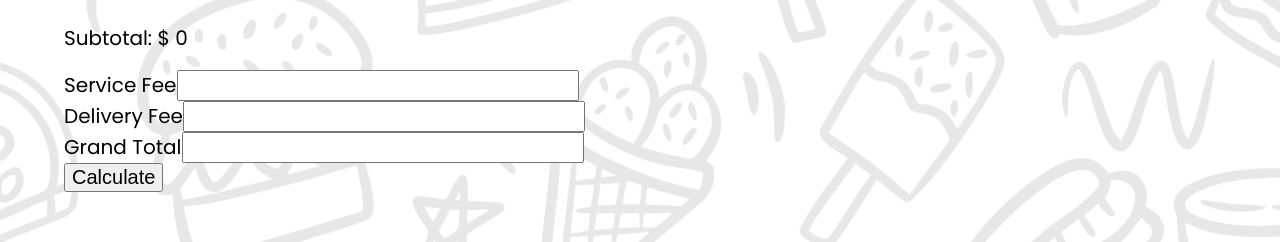
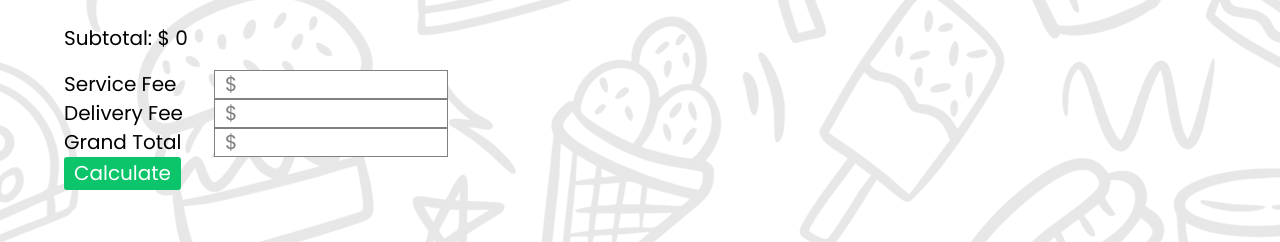
Before and after one commit to shanningtatum/shannontao-project3, a React (Create React App) app: page / in a window 1280 px wide. Shown: the part 447-689 px from the top of the page. Built offline with nearby package versions, Linux system fonts and the light colour scheme; no server answers; the database is empty.

Commit message:
fixed calculations and added more stylings for input

```diff
--- a/src/App.css
+++ b/src/App.css
@@ -1,38 +1,264 @@
-.App {
-  text-align: center;
+
+
+/* MY CODE */
+
+/* BASE STYLES */
+
+html{
+  font-size:125%;
 }
 
-.App-logo {
-  height: 40vmin;
-  pointer-events: none;
+*{
+  --green:#0cc46a;
+  --delete:#F38375;
+  --delete-hover:#EF6351;
+  font-family:'Poppins',sans-serif;
 }
 
-@media (prefers-reduced-motion: no-preference) {
-  .App-logo {
-    animation: App-logo-spin infinite 20s linear;
-  }
+.wrapper{
+  width:90%;
+  max-width:1440px;
+  margin:0 auto;
+  position: relative;
 }
 
-.App-header {
-  background-color: #282c34;
-  min-height: 100vh;
-  display: flex;
-  flex-direction: column;
-  align-items: center;
-  justify-content: center;
-  font-size: calc(10px + 2vmin);
-  color: white;
+main::before{
+  content:'';
+  position: absolute;
+  top:8vh;
+  right:0;
+  bottom:0;
+  left:0;
+  width:100vw;
+  height:90vh;
+  background-image:url('./assets/vecteezy_fast-food-doodle-hand-drawn-set_6050745.jpg');
+  background-position:center;
+  opacity:0.1;
 }
 
-.App-link {
-  color: #61dafb;
+/* CSS HERE */
+
+header{
+  position: relative;
+  text-align: center;
+  background-color:white;
+  border:2px white solid;
+  z-index:10;
+  width:100%;
 }
 
-@keyframes App-logo-spin {
-  from {
-    transform: rotate(0deg);
-  }
-  to {
-    transform: rotate(360deg);
-  }
+h1{
+  margin:10px;
+  font-family:'Poppins',sans-serif;
+  font-weight:normal;
 }
+
+h2{
+  margin:10px;
+}
+
+.strongFont{
+  font-weight:bold;
+  color:var(--green);
+}
+
+input, select{
+  padding:2px 6px;
+  font-family:'Poppins',sans-serif;
+
+}
+input::placeholder{
+  font-family:'Poppins',sans-serif;
+}
+.inputField{
+  background-color:white;
+  border:1px solid grey;
+}
+.inputField input{
+  outline:none;
+  border:none;
+}
+
+input[type=number] {
+  -moz-appearance: textfield;
+}
+
+input::-webkit-outer-spin-button,
+input::-webkit-inner-spin-button {
+  -webkit-appearance: none;
+  margin: 0;
+}
+
+.inputField span{
+  padding:0 10px;
+  color:rgba(0,0,0,0.5);
+}
+/* POPUP BOXES */
+
+.popup{
+  position: absolute;
+  background-color:rgba(0,0,0,0.5);
+  color:white;
+  width:100%;
+  height:100%;
+  top:0;
+  display:none;
+  z-index:10;
+}
+
+.popup.active{
+  display:flex;
+  margin:0 auto;
+}
+
+.popup form{
+  background-color:rgba(100,100,120);
+  border-radius:10px;
+  padding:20px 40px;
+  height:max-content;
+  margin: auto;
+  text-align: center;
+  display:flex;
+  flex-direction:column;
+}
+.addPayeePopup label{
+  padding-bottom:10px;
+}
+
+.actionButton{
+  display:flex;
+  justify-content:space-evenly;
+  padding-top:10px;
+}
+
+.actionButton button{
+  font-family:'Poppins',sans-serif;
+  border:none;
+  border-radius:4px;
+  padding:4px 8px;
+}
+
+fieldset{
+  border:none;
+}
+
+.addItemPopup label{
+  padding:10px;
+}
+
+/* ADD ITEM POP UP */
+.addItemPopup fieldset{
+  display:flex;
+  flex-direction:column;
+}
+
+.addItemPopup label{
+  text-align-last: left;
+}
+
+.addItem form{
+  padding: 10px;
+}
+
+/* ADD BUTTONS */
+
+.addButton{
+  width:100px;
+  height:100px;
+  border:none;
+  border-radius:10px;
+}
+
+.addIcon{
+  font-size:60px;
+  color:grey;
+}
+
+/* ADD PAYEE SECTION */
+
+.payeeBox{
+  display:flex;
+  flex-direction:column;
+  justify-content: center;
+  align-items: center;
+  width:100px;
+  height:100px;
+  border-radius:10px;
+  background-color:lightblue;
+  /* text-align: center; */
+  position: relative;
+}
+.payeeBox p {
+  margin:0;
+}
+
+/* DELETE ICON */
+.payeeBox button{
+  position: absolute;
+  top:-5px;
+  right:-5px;
+  background-color:var(--delete);
+  border:none;
+  border-radius:50%;
+  width:25px;
+  height:25px;
+  cursor:pointer;
+  transition:0.3s;
+}
+
+.payeeBox button:hover, .payeeBox button:focus{
+  background-color:crimson;
+}
+
+.payeeList, .orderList{
+  list-style:none;
+  padding:0;
+  display:flex;
+  flex-wrap:wrap;
+  text-align: center;
+  margin:10px 0;
+  /* justify-content:space-evenly; */
+}
+
+.payeeList li, .orderList li {
+  margin:0 10px 10px 0;
+}
+
+/* MENU ITEM */
+
+
+
+/* EXTRA FEES */
+
+.extraFees form{
+  display:flex;
+  flex-direction:column;
+}
+
+.subtotalDiv, .serviceFeeDiv, .deliveryFeeDiv, .grandTotalDiv{
+  display:flex;
+  align-items:center;
+}
+
+.serviceFeeDiv label, .deliveryFeeDiv label , .grandTotalDiv label{
+  width:150px;
+  text-align-last: left;
+}
+
+.serviceFeeDiv input, .deliveryFeeDiv input , .grandTotalDiv input{
+  width:200px;
+}
+
+.calculateButton{
+  background-color:var(--green);
+  border:none;
+  padding:5px 10px;
+  border-radius:3px;
+  font-family:'Poppins',sans-serif;
+  color:white;
+  transition:0.3s background-color;
+}
+
+.calculateButton:hover, .calculateButton:focus{
+  background-color:forestgreen;
+}
--- a/src/App.js
+++ b/src/App.js
@@ -1,6 +1,7 @@
 import firebase from "./firebase";
 import Header from "./Header";
 import MainContainer from "./MainContainer";
+import "./App.css";
 
 function App() {
   return (
--- a/src/Fees.js
+++ b/src/Fees.js
@@ -4,6 +4,7 @@ const Fees = ({ userInput, subtotalInput, setSubtotal }) => {
   // set up states for the different inputs
   const [serviceFeeInput, setServiceFee] = useState("");
   const [deliveryFeeInput, setDeliveryFee] = useState("");
+  const [grandTotalInput, setGrandTotal] = useState("");
   // empty array to store order values
   const orderValues = [];
   let orderSubtotal = 0;
@@ -23,12 +24,45 @@ const Fees = ({ userInput, subtotalInput, setSubtotal }) => {
     setDeliveryFee(e.target.value);
   };
 
-  const calculateBill = (e, subtotal, serviceFee, deliveryFee) => {
+  // get the handle change for grand total
+  const handleGrandTotal = (e) => {
+    setGrandTotal(e.target.value);
+  };
+
+  const calculateBill = (e, serviceFee, deliveryFee, grandTotal) => {
     e.preventDefault();
-    console.log(subtotal, serviceFee, deliveryFee);
+
+    // calculate how much service fee is per person
+    const splitService = serviceFee / userInput.length;
+    // console.log(splitService);
+
+    const splitDelivery = deliveryFee / userInput.length;
+    // console.log(splitDelivery);
+
+    const totalSplit = splitService + splitDelivery;
+
+    console.log(totalSplit);
+
+    // calcualate the remaining amount to determine taxes
+    const orderTax =
+      +grandTotal - (+serviceFee + +deliveryFee + +orderSubtotal);
+    // console.log(orderTax.toFixed(2));
+
+    // calculate the tax percentage
+    const taxPercentage = orderTax / orderSubtotal;
+
+    console.log(parseInt(Math.ceil(parseFloat(taxPercentage) * 100)));
+
+    // console.log(totalSplit);
+
+    userInput.map((cost) => {
+      return console.log(+cost.userInfo.name.order.itemPrice + totalSplit);
+    });
+
     setSubtotal("");
     setServiceFee("");
     setDeliveryFee("");
+    setGrandTotal("");
   };
 
   return (
@@ -61,30 +95,47 @@ const Fees = ({ userInput, subtotalInput, setSubtotal }) => {
           </div>
           <div className="serviceFeeDiv">
             <label htmlFor="serviceFeeInput">Service Fee</label>
+            <div className="inputField">
+              <span>$</span>
               <input
                 type="number"
+                inputMode="numeric"
                 name="serviceFeeInput"
                 onChange={handleServiceFee}
                 value={serviceFeeInput}
               />
             </div>
+          </div>
           <div className="deliveryFeeDiv">
             <label htmlFor="deliveryFeeInput">Delivery Fee</label>
+            <div className="inputField">
+              <span>$</span>
               <input
                 type="number"
+                inputMode="numeric"
                 name="deliveryFeeInput"
                 onChange={handleDeliveryFee}
                 value={deliveryFeeInput}
               />
             </div>
+          </div>
           <div className="grandTotalDiv">
             <label htmlFor="grandTotalInput">Grand Total</label>
-            <input type="text" name="grandTotalInput" />
+            <div className="inputField">
+              <span>$</span>
+              <input
+                type="number"
+                name="grandTotalInput"
+                onChange={handleGrandTotal}
+                value={grandTotalInput}
+              />
+            </div>
           </div>
         </form>
         <button
+          className="calculateButton"
           onClick={(e) =>
-            calculateBill(e, subtotalInput, serviceFeeInput, deliveryFeeInput)
+            calculateBill(e, serviceFeeInput, deliveryFeeInput, grandTotalInput)
           }
         >
           Calculate
--- a/src/index.css
+++ b/src/index.css
@@ -19,216 +19,3 @@ html{line-height:1.15;-ms-text-size-adjust:100%;-webkit-text-size-adjust:100%}bo
 * { -moz-box-sizing: border-box; -webkit-box-sizing: border-box; box-sizing: border-box; }
 
 .sr-only { position: absolute; width: 1px; height: 1px; margin: -1px; border: 0; padding: 0; white-space: nowrap; clip-path: inset(100%); clip: rect(0 0 0 0); overflow: hidden;}
-
-
-
-
-/* BASE STYLES */
-
-html{
-  font-size:125%;
-}
-
-*{
-  --green:#0cc46a;
-  font-family:'Poppins',sans-serif;
-}
-
-.wrapper{
-  width:90%;
-  max-width:1440px;
-  margin:0 auto;
-  position: relative;
-}
-
-main::before{
-  content:'';
-  position: absolute;
-  top:8vh;
-  right:0;
-  bottom:0;
-  left:0;
-  width:100vw;
-  height:90vh;
-  background-image:url('./assets/vecteezy_fast-food-doodle-hand-drawn-set_6050745.jpg');
-  background-position:center;
-  opacity:0.1;
-}
-
-/* CSS HERE */
-
-header{
-  position: relative;
-  text-align: center;
-  background-color:white;
-  border:2px white solid;
-  z-index:10;
-  width:100%;
-}
-
-h1{
-  margin:10px;
-  font-family:'Poppins',sans-serif;
-  font-weight:normal;
-}
-
-h2{
-  margin:10px;
-}
-
-.strongFont{
-  font-weight:bold;
-  color:var(--green);
-}
-input{
-  padding:2px 6px;
-  font-family:'Poppins',sans-serif;
-
-}
-input::placeholder{
-  font-family:'Poppins',sans-serif;
-}
-/* POPUP BOXES */
-
-.popup{
-  position: absolute;
-  background-color:rgba(0,0,0,0.5);
-  color:white;
-  width:100%;
-  height:100%;
-  top:0;
-  display:none;
-  z-index:10;
-}
-
-.popup.active{
-  display:flex;
-  margin:0 auto;
-}
-
-.popup form{
-  background-color:rgba(100,100,120);
-  border-radius:10px;
-  padding:20px 40px;
-  height:max-content;
-  margin: auto;
-  text-align: center;
-  display:flex;
-  flex-direction:column;
-}
-.addPayeePopup label{
-  padding-bottom:10px;
-}
-
-.actionButton{
-  display:flex;
-  justify-content:space-evenly;
-  padding-top:10px;
-}
-
-.actionButton button{
-  font-family:'Poppins',sans-serif;
-  border:none;
-  border-radius:4px;
-  padding:4px 8px;
-}
-
-fieldset{
-  border:none;
-}
-
-.addItemPopup label{
-  padding:10px;
-}
-
-/* ADD ITEM POP UP */
-.addItemPopup fieldset{
-  display:flex;
-  flex-direction:column;
-}
-
-.addItemPopup label{
-  text-align-last: left;
-}
-
-.addItem form{
-  padding: 10px;
-}
-
-
-/* ADD BUTTONS */
-
-.addButton{
-  width:100px;
-  height:100px;
-  border:none;
-  border-radius:10px;
-}
-
-.addIcon{
-  font-size:60px;
-  color:grey;
-}
-
-/* ADD PAYEE SECTION */
-
-.payeeBox{
-  display:flex;
-  flex-direction:column;
-  justify-content: center;
-  align-items: center;
-  width:100px;
-  height:100px;
-  border-radius:10px;
-  background-color:lightskyblue;
-  /* text-align: center; */
-  position: relative;
-}
-.payeeBox p {
-  margin:0;
-}
-
-.payeeBox button{
-  position: absolute;
-  top:-5px;
-  right:-5px;
-  background-color:lightcoral;
-  border:none;
-  border-radius:50%;
-  width:25px;
-  height:25px;
-  cursor:pointer;
-}
-
-.payeeBox button:hover{
-  background-color:crimson;
-}
-
-.payeeList, .orderList{
-  list-style:none;
-  padding:0;
-  display:flex;
-  flex-wrap:wrap;
-  text-align: center;
-  margin:10px 0;
-  /* justify-content:space-evenly; */
-}
-
-.payeeList li, .orderList li {
-  margin:0 10px 10px 0;
-}
-
-/* MENU ITEM */
-
-
-
-/* EXTRA FEES */
-
-.extraFees form{
-  display:flex;
-  flex-direction:column;
-}
-
-.subtotalDiv{
-  display:flex;
-}
```
Also changed, not shown: src/MenuItem.js (+61 -29 lines), src/Payee.js (+5 -15 lines). Lines whose indentation alone changed are shown as unchanged.
